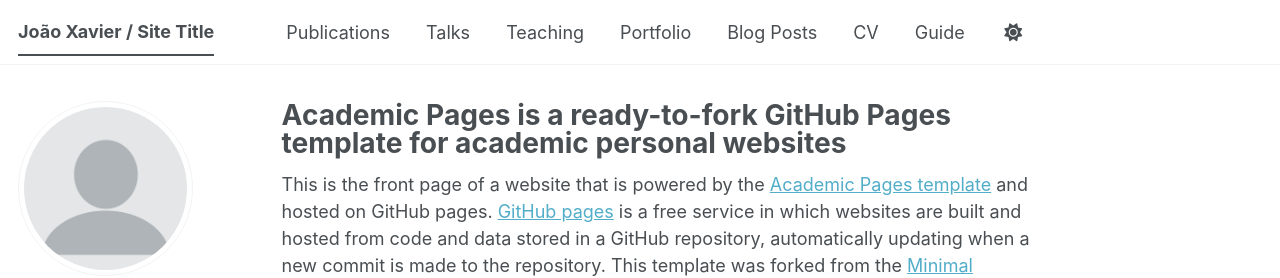
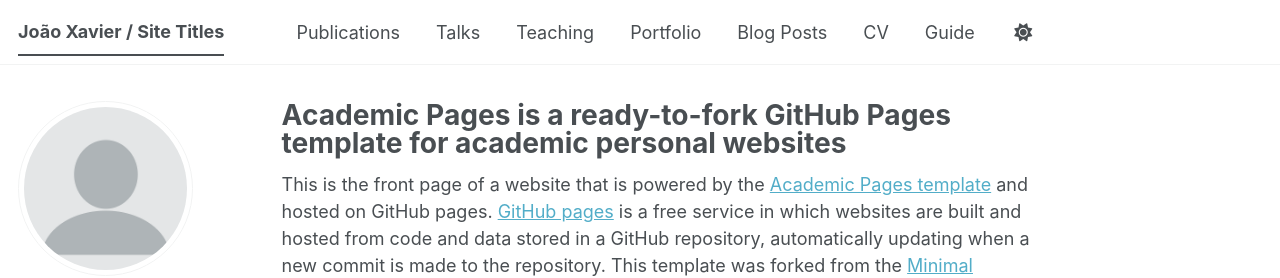
Before and after one commit to jmfxavier/jmfxavier.github.io, a Jekyll site: the page built from _pages/about.md, in a window 1280 px wide. Shown: the top 278 px of the page. Built offline with Jekyll 4.4.1, drawn with Linux system fonts in a browser that asks for light colours; some web fonts are replaced; a script bundle is joined from its source files by our own code; library files that are not in the unit come from our copies.

Commit message:
changed title

```diff
--- a/_config.yml
+++ b/_config.yml
@@ -9,7 +9,7 @@
 # Basic Site Settings
 locale                   : "en-US"
 site_theme               : "default" # The available themes options are "default", "air", "sunrise", "mint", "dirt" and "contrast"
-title                    : "João Xavier / Site Title"
+title                    : "João Xavier / Site Titles"
 title_separator          : "-"
 name                     : &name "Your Name"
 description              : &description "Your Name's academic portfolio"   # Update this with a general description of your site, this is the default if not overridden by a page
```
